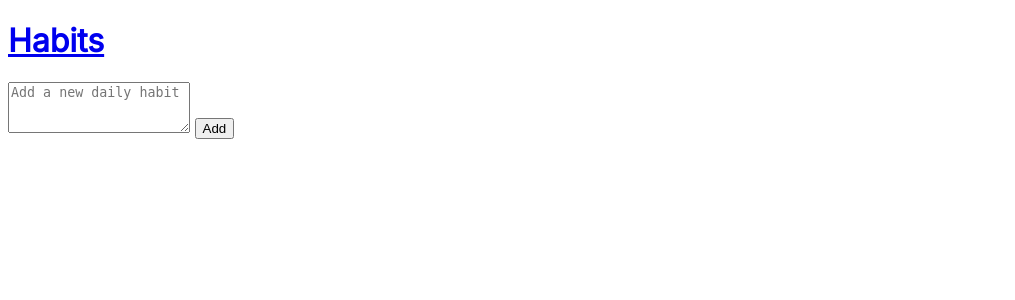
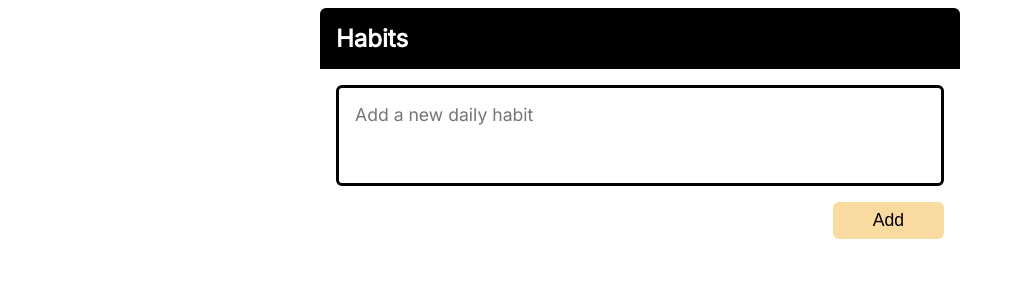
Before and after one commit to lyamlim97/web-dev-bootcamp, a Flask app: page /add in a window 1280 px wide. Shown: the top 300 px of the page, without its empty margins (0-1015 px from the left). Run offline with Flask 2, Linux system fonts and the light colour scheme.

Commit message:
fix some class names and add css styles for more elements

```diff
--- a/projects/habit_tracker/static/css/main.css
+++ b/projects/habit_tracker/static/css/main.css
@@ -8,3 +8,61 @@ body {
   box-sizing: border-box;
   font-family: "Inter", sans-serif;
 }
+
+.header,
+.main {
+  max-width: 40rem;
+  margin: 0 auto;
+  padding: 1rem;
+}
+
+.header {
+  display: flex;
+  background: black;
+  color: white;
+  justify-content: space-between;
+  align-items: center;
+  border-radius: 6px 6px 0px 0px;
+}
+
+.header__link {
+  text-decoration: none;
+  color: inherit;
+  transition: color 0.1s ease-in-out;
+}
+
+.header__link:hover {
+  color: #f9dba0;
+}
+
+.header__logo {
+  margin: 0;
+  font-size: 1.5rem;
+}
+
+.form {
+  display: flex;
+  flex-direction: column;
+  font-size: 1.1rem;
+}
+
+.form__input {
+  padding: 1rem;
+  font-family: inherit;
+  font-size: inherit;
+  resize: none;
+  border: 3px solid black;
+  border-radius: 6px;
+  background-color: white;
+  margin-bottom: 1rem;
+}
+
+.form__button {
+  font-size: inherit;
+  background-color: #f9dba0;
+  cursor: pointer;
+  border-radius: 6px;
+  border: none;
+  padding: 0.5rem 2.5rem;
+  align-self: flex-end;
+}
--- a/projects/habit_tracker/templates/add_habit.html
+++ b/projects/habit_tracker/templates/add_habit.html
@@ -4,7 +4,7 @@
 
 <form class="form" method="POST">
     <textarea class="form__input" id="habit" name="habit" rows="3" placeholder="Add a new daily habit"></textarea>
-    <button class="form_button" type="submit">Add</button>
+    <button class="form__button" type="submit">Add</button>
 </form>
 
 {% endblock %}
--- a/projects/habit_tracker/templates/layout.html
+++ b/projects/habit_tracker/templates/layout.html
@@ -14,10 +14,10 @@
 <body>
     <header class="header">
         <h1 class="header__logo">
-            <a href="{{ url_for('index') }}" class="header_link">Habits</a>
+            <a href="{{ url_for('index') }}" class="header__link">Habits</a>
         </h1>
         {% if "add" not in request.endpoint %}
-        <a href="{{ url_for('add_habit') }}" class="header_link">+ Add new</a>
+        <a href="{{ url_for('add_habit') }}" class="header__link">+ Add new</a>
         {% endif %}
     </header>
 
```
